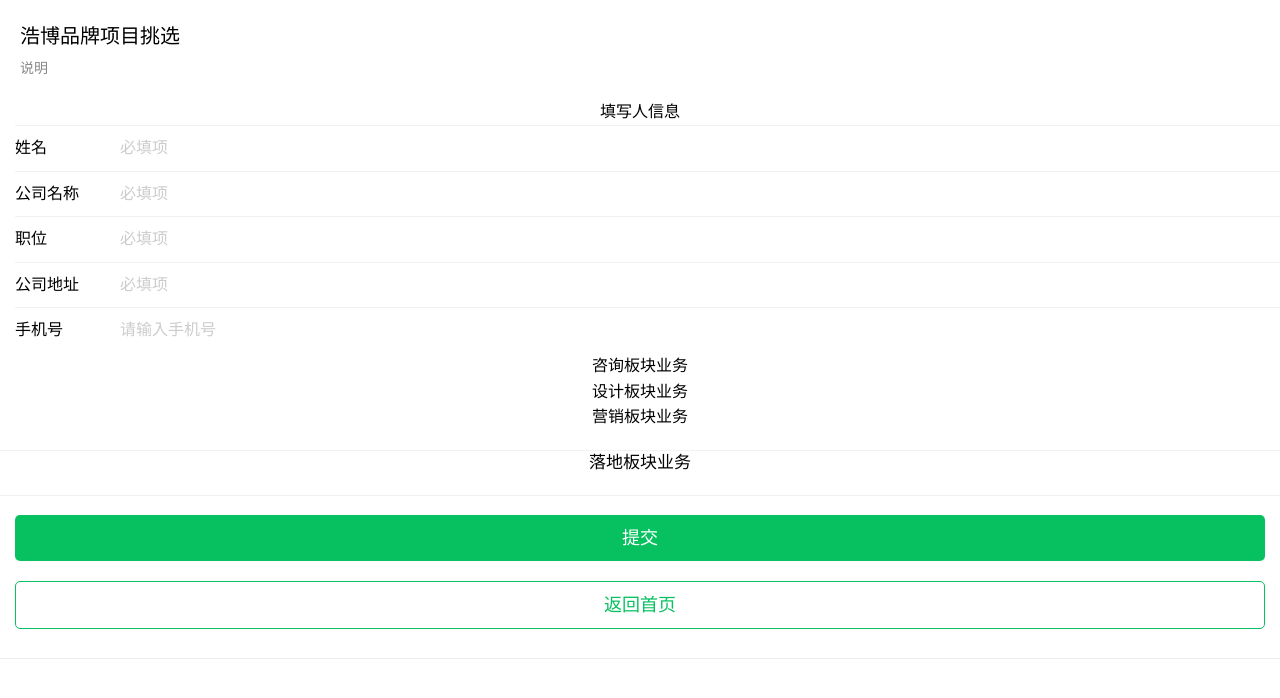
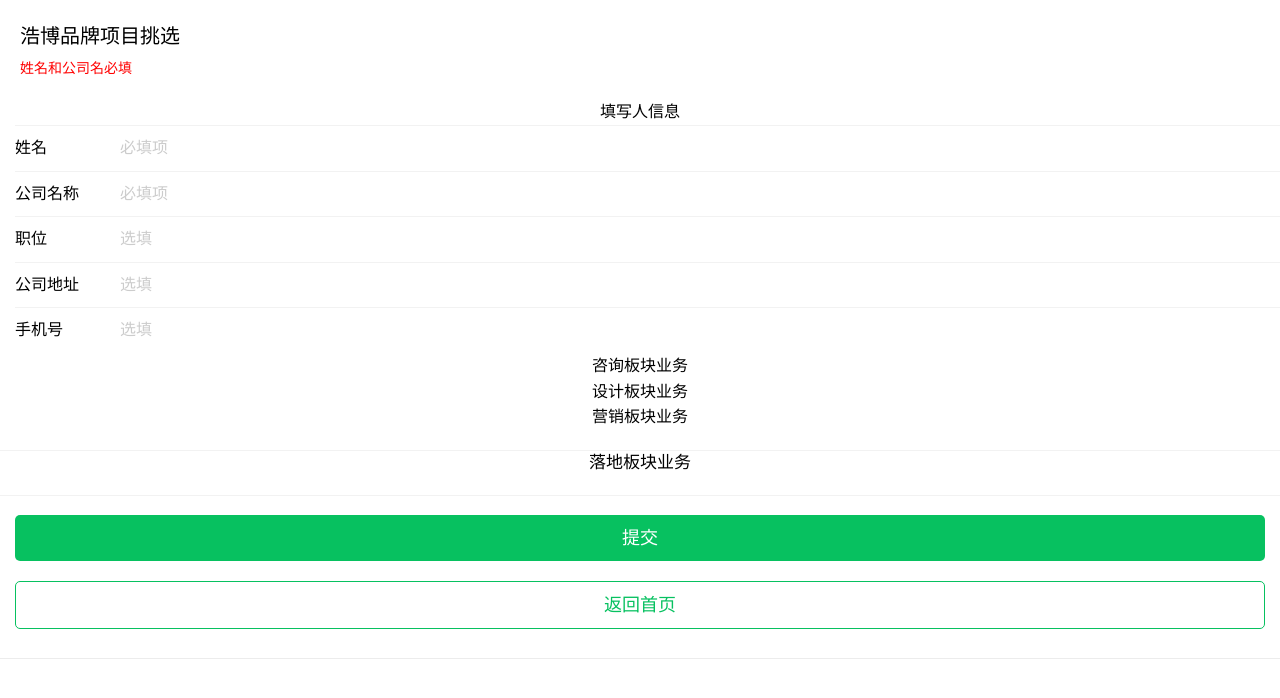
Before and after one commit to mooremok/haobo, a Django app: page /order/ in a window 1280 px wide. Shown: the top 698 px of the page. Run offline with Django 3.2, Linux system fonts and the light colour scheme; data that the repository does not hold is empty.

Commit message:
修改前端

```diff
--- a/haobo/settings/production.py
+++ b/haobo/settings/production.py
@@ -4,5 +4,3 @@ from . base import *  #NOQA
 DEBUG = False
 
 ALLOWED_HOSTS = ['47.115.88.138', '127.0.0.1']
-
-STATIC_ROOT = os.path.join(BASE_DIR, 'static_ol')
--- a/templates/production/order.html
+++ b/templates/production/order.html
@@ -8,7 +8,7 @@
         浩博品牌项目挑选
         {% endblock %}
     </h1>
-    <p class="page-hd-desc">说明</p>
+    <p class="page-hd-desc" style="color: red;">姓名和公司名必填</p>
 </div>
 
 <form  method="POST" action="">{% csrf_token %}
@@ -17,25 +17,25 @@
 <div class="weui-cell">
     <label class="weui-label">姓名</label>
     <div class="weui-cell__bd">
-        <input class="weui-input req"  placeholder="必填项" type="text" name="name">
+        <input class="weui-input req"  placeholder="必填项" type="text" name="name" required>
     </div>
 </div>
 <div class="weui-cell">
     <label class="weui-label">公司名称</label>
     <div class="weui-cell__bd">
-        <input class="weui-input"  placeholder="必填项" type="text" name="company">
+        <input class="weui-input"  placeholder="必填项" type="text" name="company" required>
     </div>
 </div>
 <div class="weui-cell">
     <label class="weui-label">职位</label>
     <div class="weui-cell__bd">
-        <input class="weui-input"  placeholder="必填项" type="text" name="position">
+        <input class="weui-input"  placeholder="选填" type="text" name="position">
     </div>
 </div>
 <div class="weui-cell">
     <label class="weui-label">公司地址</label>
     <div class="weui-cell__bd">
-        <input class="weui-input"  placeholder="必填项" type="text" name="address">
+        <input class="weui-input"  placeholder="选填" type="text" name="address">
     </div>
 </div>
 <div class="weui-cell">
@@ -43,7 +43,7 @@
         <label class="weui-label">手机号</label>
     </div>
     <div class="weui-cell__bd">
-        <input class="weui-input" pattern="[0-9]*" placeholder="请输入手机号" type="number" name="contact">
+        <input class="weui-input" pattern="[0-9]*" placeholder="选填" type="number" name="contact">
     </div>
 </div>
 
```
Also changed, not shown: 5 other files.
